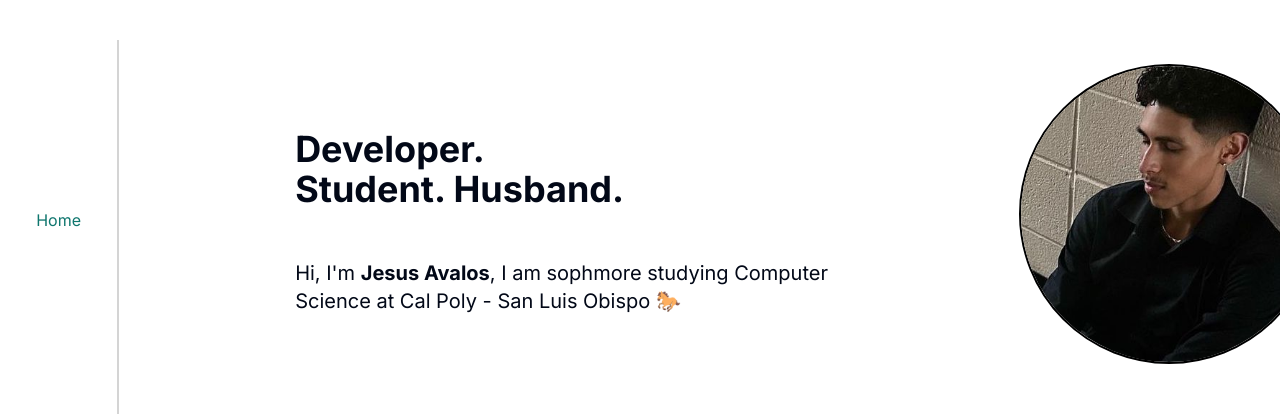
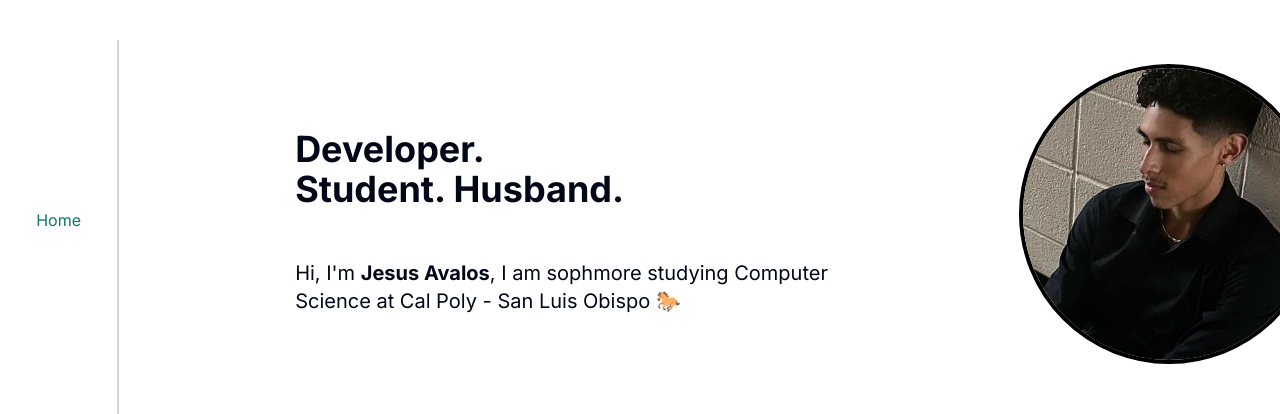
Before and after one commit to javalosr2004/personal_website_example, a Next.js app: page / in a window 1280 px wide. Shown: the top 414 px of the page. Built offline with nearby package versions, Linux system fonts and the light colour scheme; no server answers.

Commit message:
fixed login button

```diff
--- a/src/app/components/signin/ImageSignIn.tsx
+++ b/src/app/components/signin/ImageSignIn.tsx
@@ -7,7 +7,7 @@ export default function ImageSignIn() {
     const { status } = useSession()
 
     const handleClick = () => {
-        if (status === 'authenticated') {
+        if (status !== 'authenticated') {
             signIn('github')
         } else {
             signOut()
@@ -18,8 +18,8 @@ export default function ImageSignIn() {
         <div
             onClick={handleClick}
             className={`${
-                status === 'authenticated' ? 'border-green-300' : 'border-black'
-            } relative overflow-hidden border-2 w-[200px] h-[200px] md:w-[300px] md:h-[300px] rounded-[50%] my-4`}
+                status === 'authenticated' ? 'border-green-600' : 'border-black'
+            } relative overflow-hidden border-4 w-[200px] h-[200px] md:w-[300px] md:h-[300px] rounded-[50%] my-4`}
         >
             <Image
                 src={'/avatar.jpg'}
```
